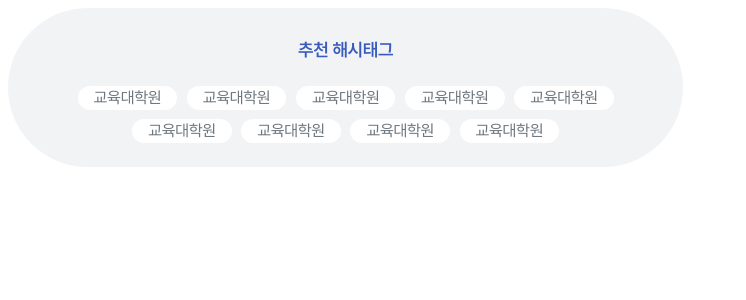
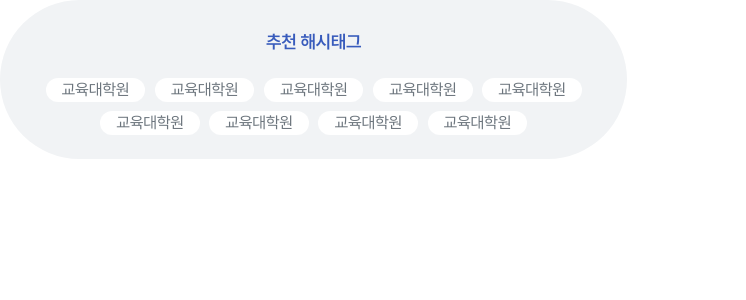
Before and after one commit to waieiches/SM-137-Frontend, a React (Vite) app: page / in a window 1280 px wide. Shown: the top 300 px of the page, without its empty margins (0-746 px from the left). Built offline with nearby package versions, Linux system fonts and the light colour scheme.

Commit message:
refactor: reset.css 임포트 및 버튼 디자인  초기화 코드 삭제

```diff
--- a/src/App.tsx
+++ b/src/App.tsx
@@ -1,4 +1,5 @@
 import RecHashTag from "./components/rec-hashtag/RecHashTag";
+import "./reset.css";
 
 const App = () => {
   return <RecHashTag />;
--- a/src/components/rec-hashtag/RecHashTag.tsx
+++ b/src/components/rec-hashtag/RecHashTag.tsx
@@ -11,11 +11,6 @@ const HashTagContainer = styled.div`
   justify-content: center;
   max-width: 627.34px;
   max-height: 165px;
-
-  button {
-    border: none;
-    box-shadow: none;
-  }
 `;
 
 const ListTitle = styled.span`
```
